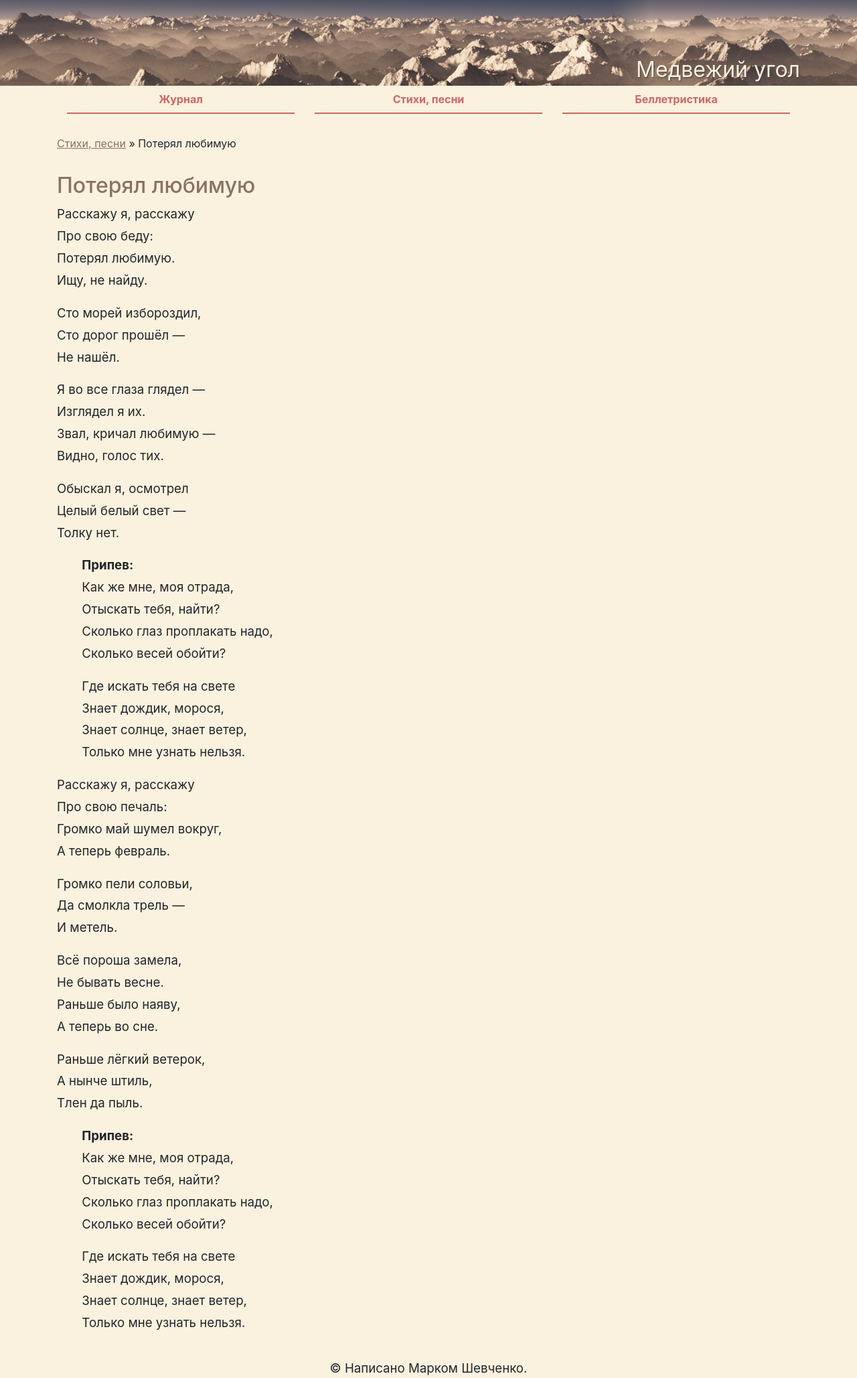
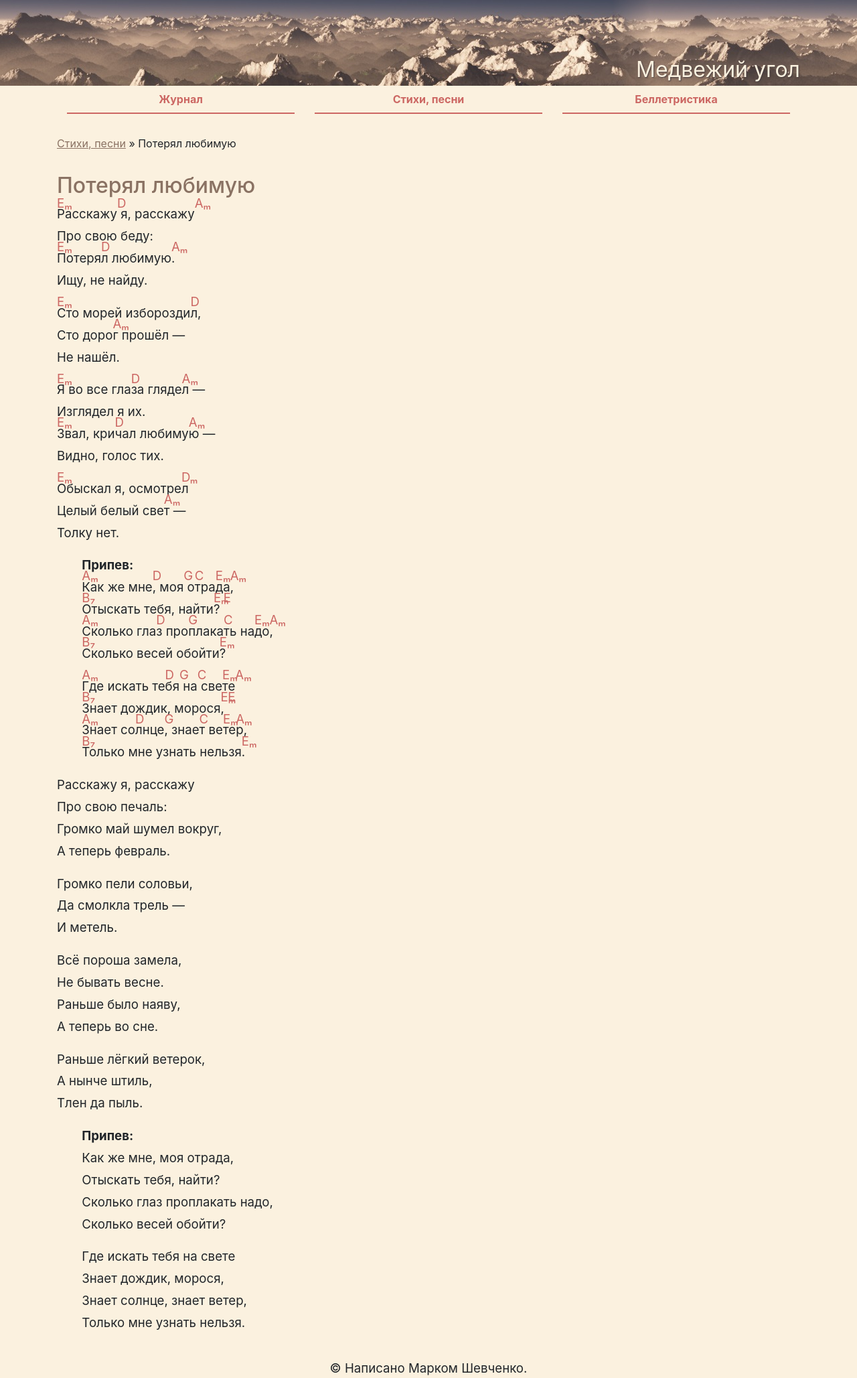
Before and after one commit to mark-shevchenko-name/mark-shevchenko-name.github.io, a Jekyll site: the page built from lyrics/lost-loved.md, in a window 1280 px wide. Shown: the whole page at 67% size. Built offline with Jekyll 4.4.1, drawn with Linux system fonts in a browser that asks for light colours; our own code applies the rules of GitHub Pages for plain Markdown files.

Commit message:
Аккорды ещё двух песен

```diff
--- a/css/main.css
+++ b/css/main.css
@@ -169,7 +169,7 @@ header > .container {
 }
 
 .Cmaj7:before {
-	content: 'C\2098\\2090\2087\2C7C';
+	content: 'C\2098\2090\2C7C\2087';
 }
 
 .D:before {
--- a/lyrics/lost-loved.md
+++ b/lyrics/lost-loved.md
@@ -4,35 +4,35 @@ layout: lyrics
 
 ## Потерял любимую
 
-Расскажу я, расскажу
-Про свою беду:
-Потерял любимую.
-Ищу, не найду.
+<span class="Em"></span>Расскажу<span class="D"></span> я, расскажу<span class="Am"></span>
+Про свою<span class="Hm"></span> беду:
+<span class="Em"></span>Потеря<span class="D"></span>л любимую<span class="Am"></span>.
+Ищу, не<span class="Hm"></span> найду.
 
-Сто морей избороздил,
-Сто дорог прошёл —
-Не нашёл.
+<span class="Em"></span>Сто морей изборозди<span class="D"></span>л,
+Сто доро<span class="Am"></span>г прошёл —
+Не<span class="Hm"></span> нашёл.
 
-Я во все глаза глядел —
-Изглядел я их.
-Звал, кричал любимую —
-Видно, голос тих.
+<span class="Em"></span>Я во все гла<span class="D"></span>за гляде<span class="Am"></span>л —
+Изгляде<span class="Hm"></span>л я их.
+<span class="Em"></span>Звал, кри<span class="D"></span>чал любиму<span class="Am"></span>ю —
+Видно, го<span class="Hm"></span>лос тих.
 
-Обыскал я, осмотрел
-Целый белый свет —
-Толку нет.
+<span class="Em"></span>Обыскал я, осмотре<span class="Dm"></span>л
+Целый белый све<span class="Am"></span>т —
+То<span class="Hm"></span>лку нет.
 
 **Припев:**
-Как же мне, моя отрада,
-Отыскать тебя, найти?
-Сколько глаз проплакать надо,
-Сколько весей обойти?
+<span class="Am"></span>Как же мне<span class="D"></span>, моя<span class="G"></span> о<span class="C"></span>тра<span class="Em"></span>да<span class="Am"></span>,
+<span class="B7"></span>Отыскать тебя, найти<span class="Em"></span>? <span class="E"></span>
+<span class="Am"></span>Сколько гла<span class="D"></span>з про<span class="G"></span>плака<span class="C"></span>ть на<span class="Em"></span>до<span class="Am"></span>,
+<span class="B7"></span>Сколько весей обойти<span class="Em"></span>?
 {: .indented}
 
-Где искать тебя на свете
-Знает дождик, морося,
-Знает солнце, знает ветер,
-Только мне узнать нельзя.
+<span class="Am"></span>Где искать те<span class="D"></span>бя<span class="G"></span> на<span class="C"></span> све<span class="Em"></span>те<span class="Am"></span>
+<span class="B7"></span>Знает дождик, морося<span class="Em"></span>, <span class="E"></span>
+<span class="Am"></span>Знает со<span class="D"></span>лнце<span class="G"></span>, знае<span class="C"></span>т ве<span class="Em"></span>те<span class="Am"></span>р,
+<span class="B7"></span>Только мне узнать нельзя<span class="Em"></span>.
 {: .indented}
 
 Расскажу я, расскажу
```
Also changed, not shown: lyrics/walking-a-mountain-path.md (+1 -1 lines).
